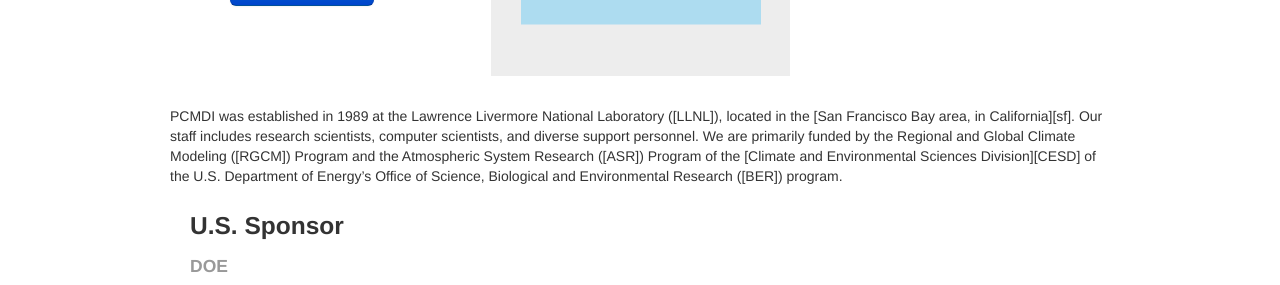
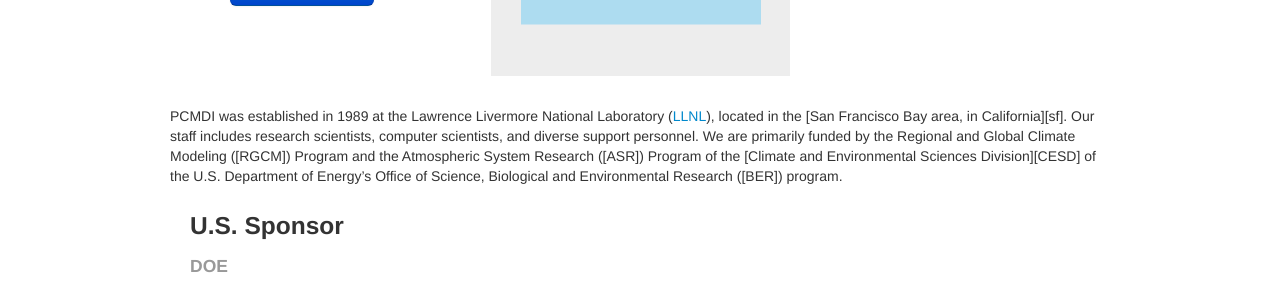
Before and after one commit to PCMDI/CMEC, a Jekyll site: the page built from index.md, in a window 1280 px wide and 968 px high. Shown: the part 318-603 px from the top of the window. Built offline with Jekyll 4.4.1, drawn with Linux system fonts in a browser that asks for light colours; nearby versions of some CDN libraries; part of the change alters nothing that is shown.

```diff
--- a/index.md
+++ b/index.md
@@ -27,3 +27,8 @@ Research ([BER]) program.
     </div>
   </div>
 </div>
+
+[LLNL]: http://www.llnl.gov/
+[cf]:   #
+[aims]: http://aims.llnl.gov/
+[ESGF]: http://esgf.llnl.gov/
```
